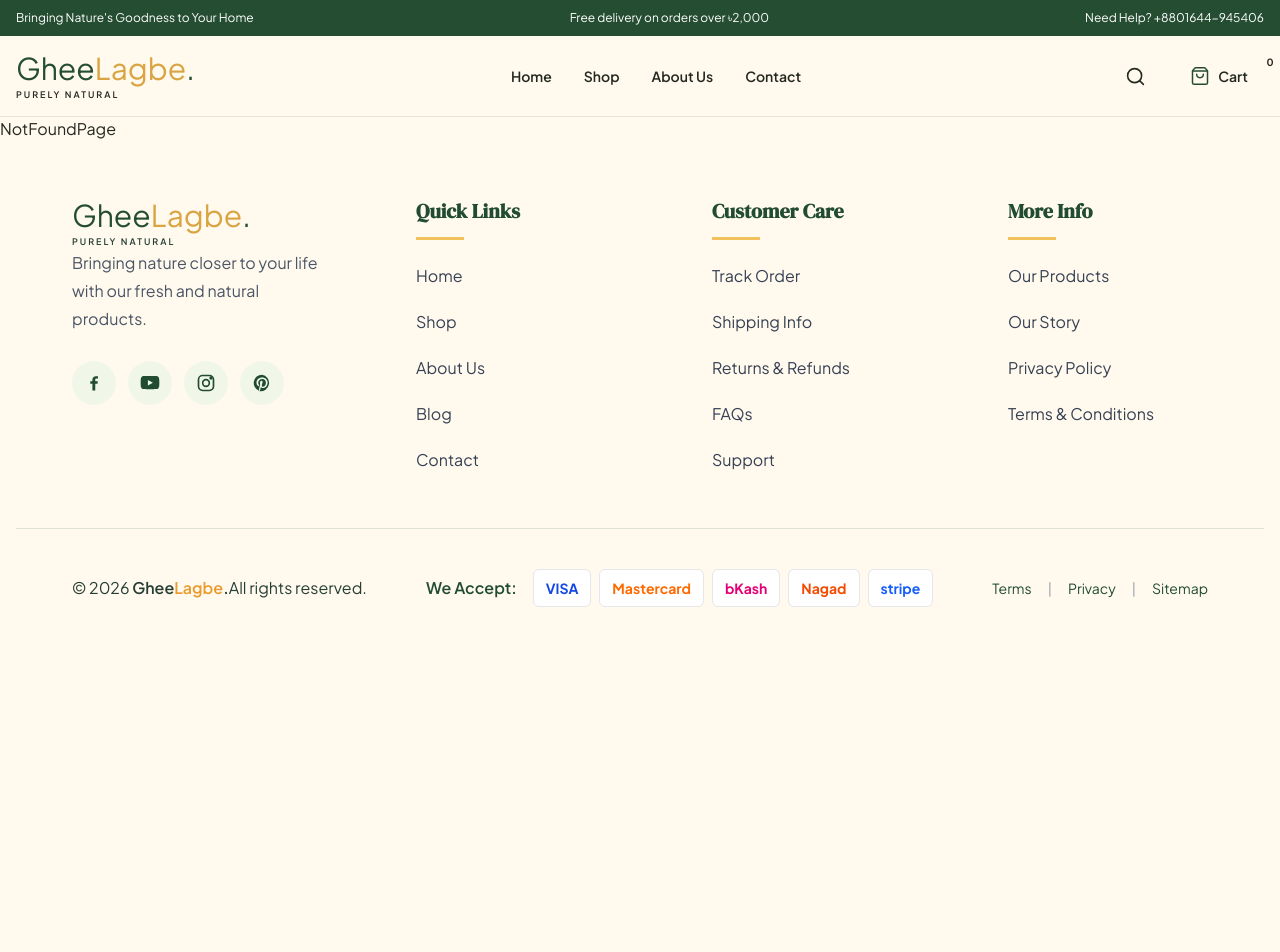
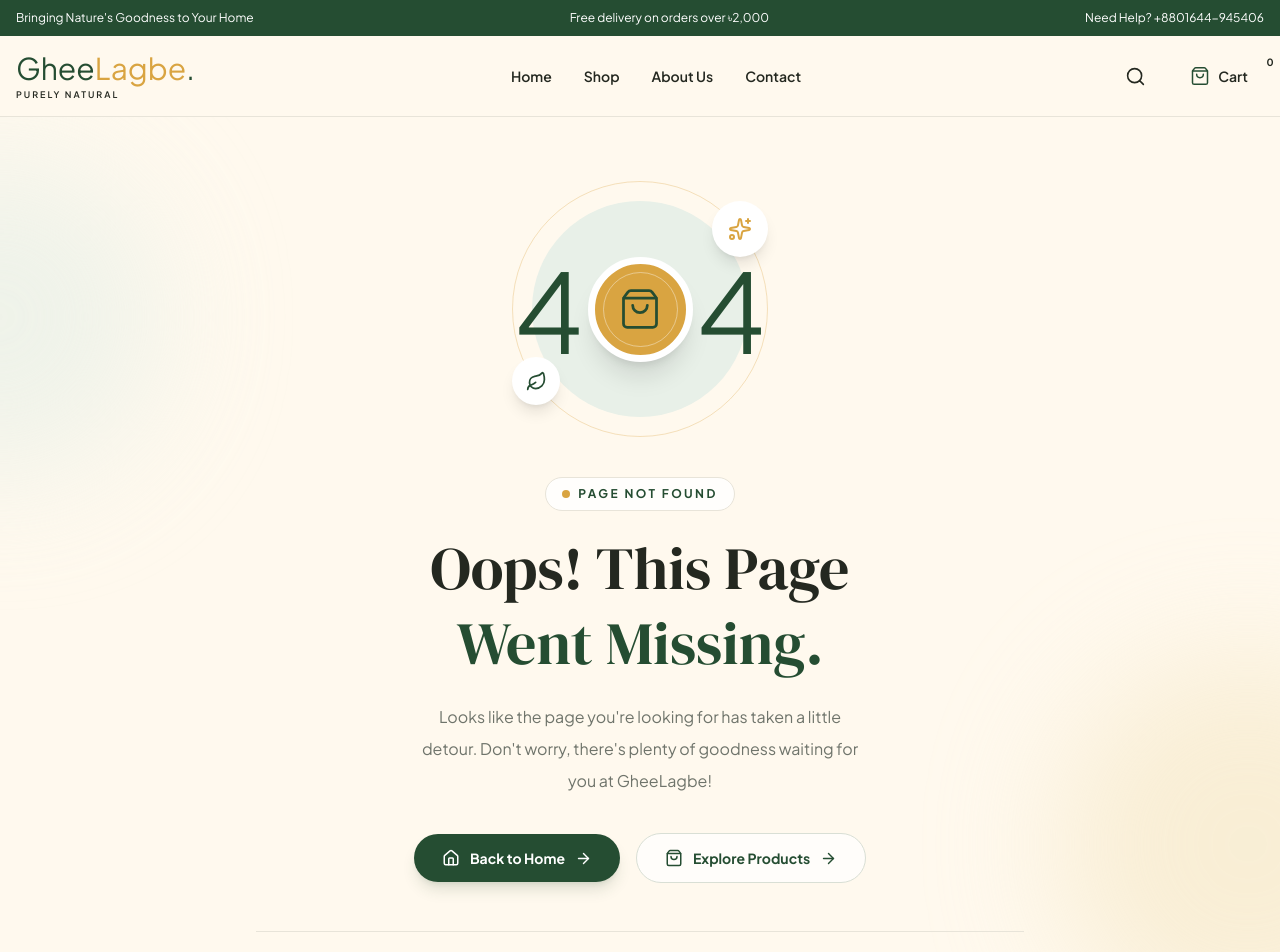
Before and after one commit to gheelagbeshop/Gheelagbe, a React (Vite) app: page /shop in a window 1280 px wide. Shown: the top 952 px of the page. Before the commit the page ends 800 px from the top, so only its background shows below. Built offline with nearby package versions, Linux system fonts and the light colour scheme.

Commit message:
Added Not Found Page

```diff
--- a/package.json
+++ b/package.json
@@ -17,6 +17,7 @@
     "react-dom": "^19.3.1",
     "react-pdf": "^11.0.0",
     "react-router": "^8.5.1",
+    "react-router-dom": "^7.18.5",
     "tailwindcss": "^4.3.5"
   },
   "devDependencies": {
--- a/src/Pages/NotFoundPage.jsx
+++ b/src/Pages/NotFoundPage.jsx
@@ -1,9 +1,132 @@
-import React from 'react'
+
+import { Link } from "react-router";
+import {
+  ArrowLeft,
+  ArrowRight,
+  Home,
+  ShoppingBag,
+  Leaf,
+  Search,
+  Sparkles,
+} from "lucide-react";
 
 const NotFoundPage = () => {
   return (
-    <div>NotFoundPage</div>
-  )
-}
+    <main className="relative flex min-h-[80vh] items-center justify-center overflow-hidden bg-[#FFF9EE] px-4 py-16 sm:px-6">
 
-export default NotFoundPage
+      {/* Background Decorations */}
+      <div className="pointer-events-none absolute -left-40 top-10 h-80 w-80 rounded-full bg-[#E8F0E8] opacity-70 blur-3xl" />
+
+      <div className="pointer-events-none absolute -right-40 bottom-0 h-96 w-96 rounded-full bg-[#F5E7C5] opacity-60 blur-3xl" />
+
+      <div className="relative z-10 mx-auto w-full max-w-3xl text-center">
+
+        {/* Illustration */}
+        <div className="relative mx-auto mb-8 flex h-52 w-52 items-center justify-center sm:mb-10 sm:h-64 sm:w-64">
+
+          {/* Decorative Circles */}
+          <div className="absolute inset-0 rounded-full border border-[#D9A441]/30" />
+
+          <div className="absolute inset-5 rounded-full bg-[#E8F0E8]" />
+
+          <div className="absolute right-2 top-5 flex h-11 w-11 items-center justify-center rounded-full bg-white text-[#D9A441] shadow-lg sm:right-0 sm:h-14 sm:w-14">
+            <Sparkles size={24} />
+          </div>
+
+          <div className="absolute bottom-7 left-0 flex h-10 w-10 items-center justify-center rounded-full bg-white text-[#254D32] shadow-lg sm:bottom-8 sm:h-12 sm:w-12">
+            <Leaf size={21} />
+          </div>
+
+          {/* 404 Typography */}
+          <div className="relative flex items-center gap-1">
+            <span className="font-heading text-[90px] leading-none text-[#254D32] sm:text-[110px]">
+              4
+            </span>
+
+            <div className="relative flex h-[85px] w-[85px] items-center justify-center rounded-full border-[7px] border-white bg-[#D9A441] shadow-xl sm:h-[105px] sm:w-[105px]">
+              <div className="absolute inset-2 rounded-full border border-white/40" />
+
+              <ShoppingBag
+                size={38}
+                strokeWidth={1.5}
+                className="text-[#254D32] sm:h-11 sm:w-11"
+              />
+            </div>
+
+            <span className="font-heading text-[90px] leading-none text-[#254D32] sm:text-[110px]">
+              4
+            </span>
+          </div>
+        </div>
+
+        {/* Error Label */}
+        <div className="mb-5 inline-flex items-center gap-2 rounded-full border border-[#E8E4D9] bg-white/80 px-4 py-2">
+          <span className="h-2 w-2 rounded-full bg-[#D9A441]" />
+
+          <span className="text-[10px] font-bold uppercase tracking-[0.2em] text-[#254D32] sm:text-xs">
+            Page Not Found
+          </span>
+        </div>
+
+        {/* Heading */}
+        <h1 className="font-heading text-4xl leading-tight text-[#242820] sm:text-5xl lg:text-6xl">
+          Oops! This Page
+          <span className="block text-[#254D32]">
+            Went Missing.
+          </span>
+        </h1>
+
+        {/* Description */}
+        <p className="mx-auto mt-5 max-w-md text-sm leading-7 text-[#6F746B] sm:text-base sm:leading-8">
+          Looks like the page you're looking for has taken a little detour.
+          Don't worry, there's plenty of goodness waiting for you at GheeLagbe!
+        </p>
+
+        {/* Action Buttons */}
+        <div className="mt-9 flex flex-col items-center justify-center gap-4 sm:flex-row">
+
+          {/* Back Home */}
+          <Link
+            to="/"
+            className="group inline-flex min-h-12 w-full items-center justify-center gap-2.5 rounded-full bg-[#254D32] px-7 py-3.5 text-sm font-bold text-white shadow-lg shadow-[#254D32]/15 transition-all duration-300 hover:-translate-y-1 hover:bg-[#193B26] hover:shadow-xl sm:w-auto"
+          >
+            <Home size={18} />
+
+            Back to Home
+
+            <ArrowRight
+              size={17}
+              className="transition-transform duration-300 group-hover:translate-x-1"
+            />
+          </Link>
+
+          {/* Shop */}
+          <Link
+            to="/shop"
+            className="group inline-flex min-h-12 w-full items-center justify-center gap-2.5 rounded-full border border-[#D9DFD5] bg-white/70 px-7 py-3.5 text-sm font-bold text-[#254D32] transition-all duration-300 hover:-translate-y-1 hover:border-[#254D32] hover:bg-[#E8F0E8] sm:w-auto"
+          >
+            <ShoppingBag size={18} />
+
+            Explore Products
+
+            <ArrowRight
+              size={17}
+              className="transition-transform duration-300 group-hover:translate-x-1"
+            />
+          </Link>
+        </div>
+
+        {/* Bottom Message */}
+        <div className="mt-12 flex items-center justify-center gap-2 border-t border-[#E8E4D9] pt-6">
+          <Leaf size={15} className="text-[#254D32]" />
+
+          <p className="text-xs font-medium text-[#8B9186]">
+            Goodness in Every Home.
+          </p>
+        </div>
+      </div>
+    </main>
+  );
+};
+
+export default NotFoundPage;
```
Also changed, not shown: 1 other file (tests, documents, lock files or other folders).
